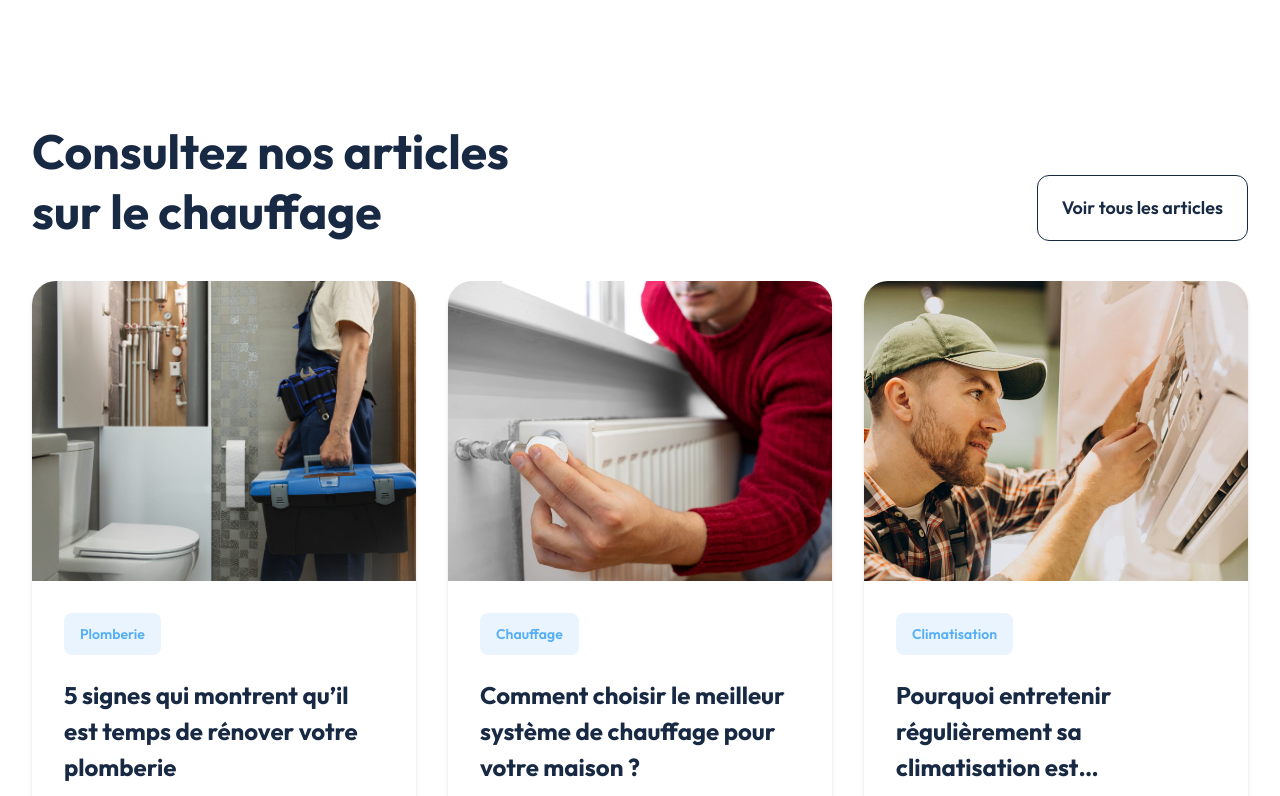
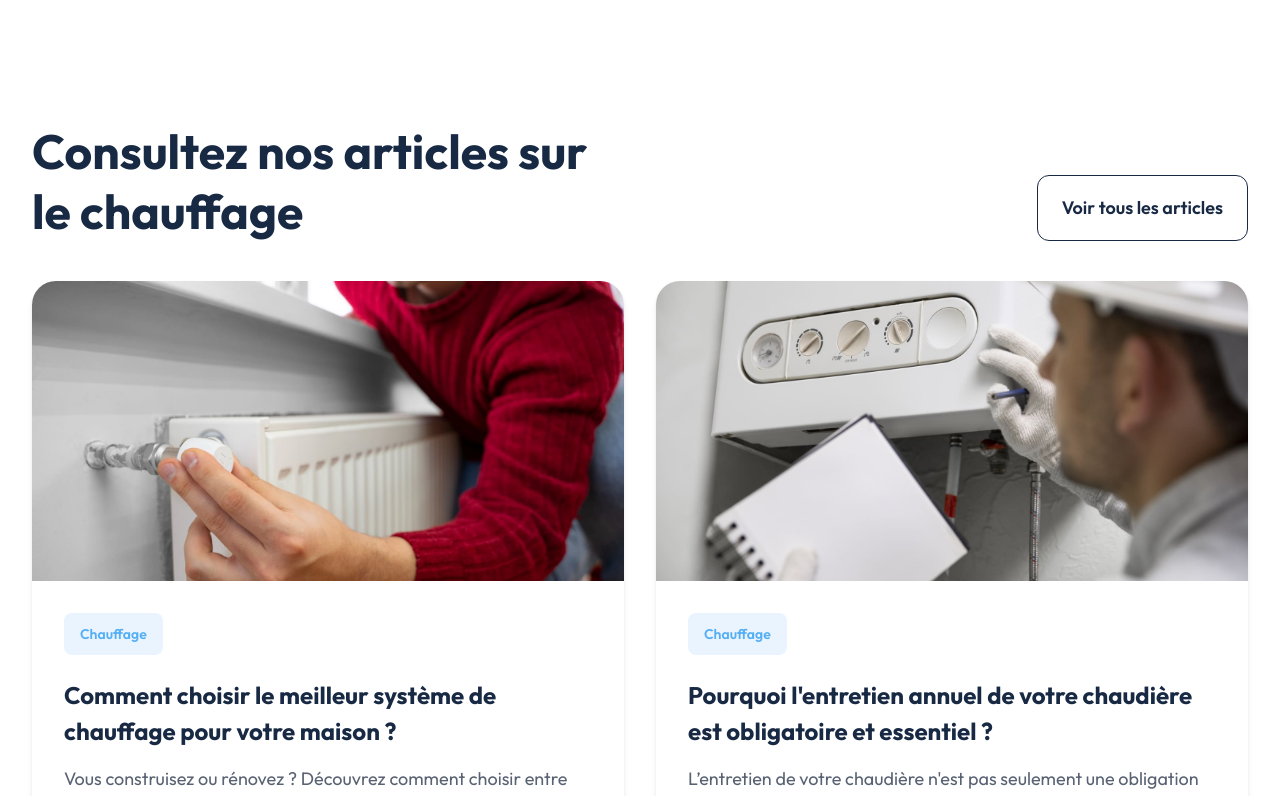
Before and after one commit to DylannDev/tcs-plomberie, a Next.js app: page /chauffage/aigues-mortes in a window 1280 px wide. Shown: the part 5820-6616 px from the top of the page. Built offline with nearby package versions, Linux system fonts and the light colour scheme.

Commit message:
🚧 Change logic of components to chose service to display

```diff
--- a/src/components/sections/similar-posts.tsx
+++ b/src/components/sections/similar-posts.tsx
@@ -15,22 +15,30 @@ interface SimilarPostsProps {
   posts?: BlogPost[];
   title?: string;
   showAllButton?: boolean;
+  category?: "plomberie" | "chauffage" | "climatisation";
+  columns?: 2 | 3;
 }
 
 export function SimilarPosts({
   posts,
   title = "Articles similaires",
   showAllButton = true,
+  category,
+  columns = 3,
 }: SimilarPostsProps) {
-  // Si aucun post n'est fourni, on sélectionne un post de chaque catégorie
+  // Si aucun post n'est fourni, on sélectionne des posts en fonction de la catégorie
   const displayPosts =
     posts ||
     (() => {
+      if (category) {
+        return blogPosts
+          .filter((post) => post.category === category)
+          .slice(0, columns);
+      }
+      // Si pas de catégorie spécifiée, on prend un post de chaque catégorie
       const categories = ["plomberie", "chauffage", "climatisation"] as const;
-      return categories.map((category) => {
-        const categoryPosts = blogPosts.filter(
-          (post) => post.category === category
-        );
+      return categories.map((cat) => {
+        const categoryPosts = blogPosts.filter((post) => post.category === cat);
         const randomIndex = Math.floor(Math.random() * categoryPosts.length);
         return categoryPosts[randomIndex];
       });
@@ -46,7 +54,7 @@ export function SimilarPosts({
           variant="5xl"
           weight="bold"
           lineHeight="tight"
-          className="text-black max-w-lg"
+          className="text-black max-w-xl"
         >
           {title}
         </Typography>
@@ -56,7 +64,9 @@ export function SimilarPosts({
           </Button>
         )}
       </div>
-      <div className="grid grid-cols-1 md:grid-cols-2 lg:grid-cols-3 gap-8">
+      <div
+        className={`grid grid-cols-1 md:grid-cols-2 ${columns === 3 ? "lg:grid-cols-3" : "lg:grid-cols-2"} gap-8`}
+      >
         {displayPosts.map((post) => (
           <BlogCard key={post.slug} post={post} />
         ))}
```
